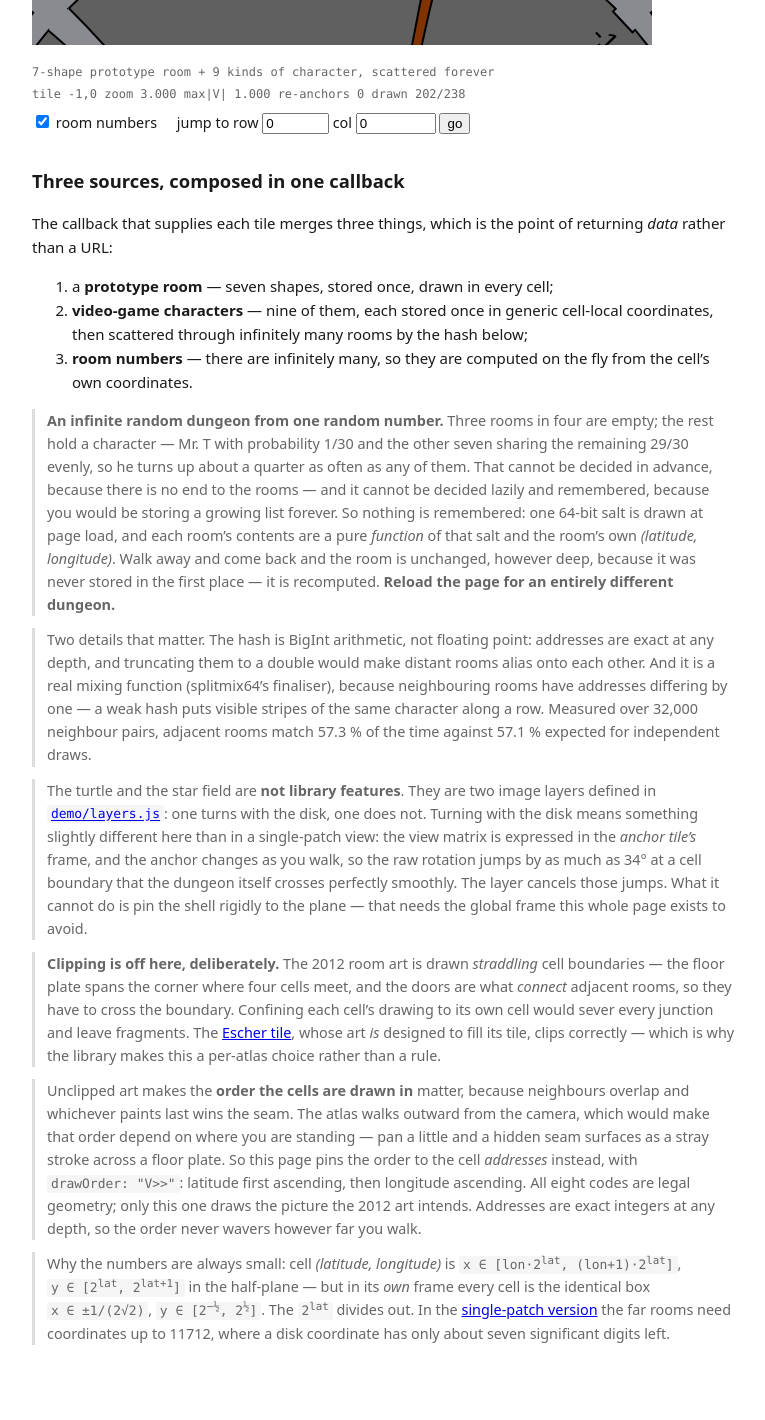
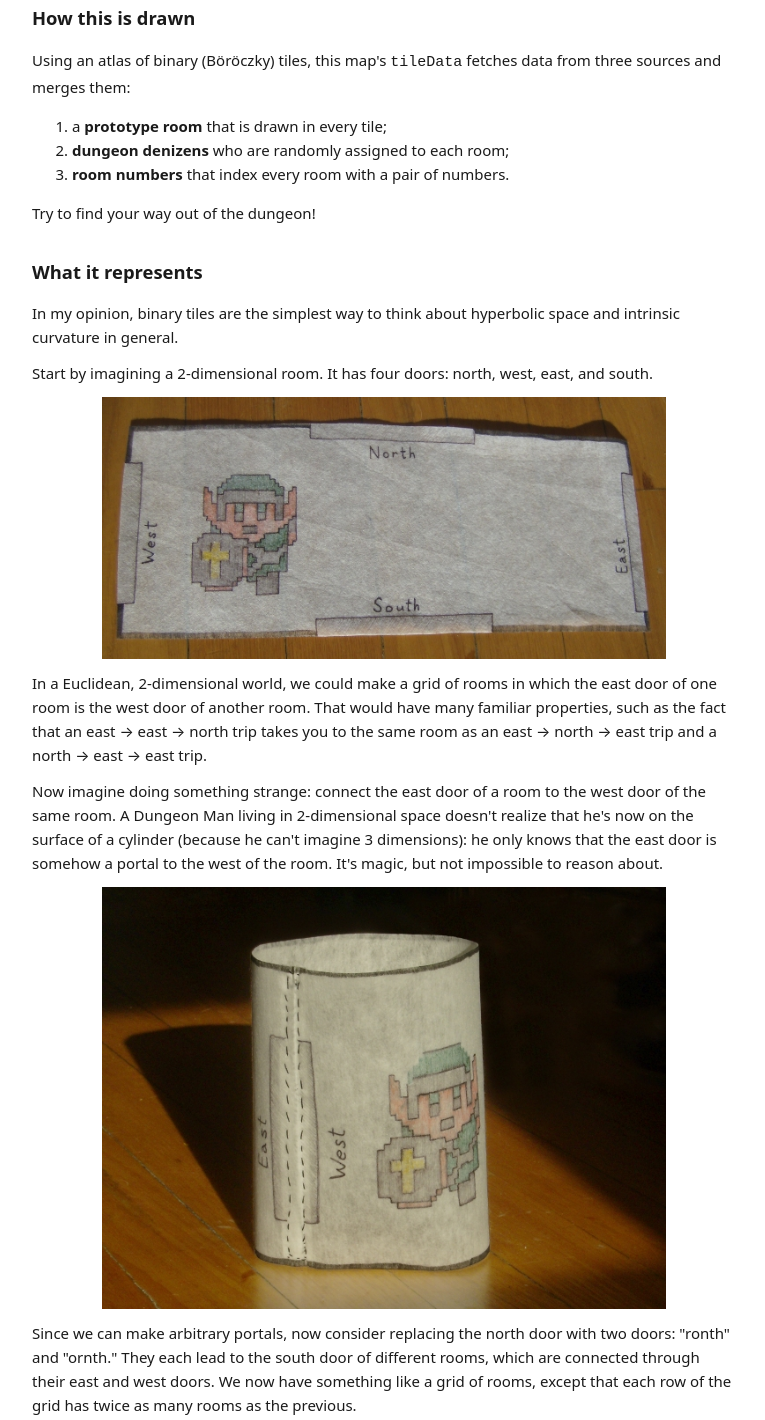
Before and after one commit to jpivarski/hyperbolic-map, a website: page docs/dungeon-atlas.html in a window 1280 px wide. Shown: the part 804-2224 px from the top of the page, without its empty margins (256-1021 px from the left). Drawn offline with Linux system fonts and the light colour scheme.

Commit message:
better write-up of dungeon-atlas.html

```diff
--- a/docs/dungeon-atlas.html
+++ b/docs/dungeon-atlas.html
@@ -3,106 +3,85 @@
 <head>
 <meta charset="utf-8">
 <meta name="viewport" content="width=device-width, initial-scale=1">
-<title>Infinite dungeon &mdash; hyperbolic-map-widget</title>
+<title>Dungeon Man &mdash; hyperbolic-map-widget</title>
 <link rel="stylesheet" href="demo/style.css">
 </head>
 <body>
 <nav><a href="index.html">&larr; all examples</a></nav>
 
-<h1>Infinite dungeon</h1>
+<h1>Dungeon Man</h1>
 
-<p>The same dungeon, split into an atlas. Every cell of the tiling is its own little coordinate
-system, so the numbers describing a room are always small no matter how far from the origin that room
-is. Wander as far as you like &mdash; or zoom out until the whole infinite world fits in the disk,
-where a world-turtle is carrying it.</p>
+<div style="display: flex; align-items: center;">
+  <label><input type="checkbox" id="numbers" checked> room numbers</label>
+  <div style="margin-left: auto;">
+    <label>
+      row <input id="row" type="number" value="0" style="width:5em">
+      col <input id="col" type="number" value="0" style="width:6em">
+      <button id="go">go!</button>
+    </label>
+  </div>
+</div>
 
 <div id="map"></div>
-<p class="status"><span id="status">…</span></p>
-<p class="readout" id="readout"></p>
 
-<div class="controls">
-  <label><input type="checkbox" id="numbers" checked> room numbers</label>
-  <label>jump to row <input id="row" type="number" value="0" style="width:5em"> col <input id="col" type="number" value="0" style="width:6em"> <button id="go">go</button></label>
-</div>
+<h2>How this is drawn</h2>
 
-<h2>Three sources, composed in one callback</h2>
-
-<p>The callback that supplies each tile merges three things, which is the point of returning
-<em>data</em> rather than a URL:</p>
+<p>Using an atlas of binary (Böröczky) tiles, this map's <tt>tileData</tt> fetches data from three sources and merges them:</p>
 
 <ol>
-  <li>a <strong>prototype room</strong> &mdash; seven shapes, stored once, drawn in every cell;</li>
-  <li><strong>video-game characters</strong> &mdash; nine of them, each stored once in generic
-      cell-local coordinates, then scattered through infinitely many rooms by the hash below;</li>
-  <li><strong>room numbers</strong> &mdash; there are infinitely many, so they are computed on the fly
-      from the cell&rsquo;s own coordinates.</li>
+  <li>a <strong>prototype room</strong> that is drawn in every tile;</li>
+  <li><strong>dungeon denizens</strong> who are randomly assigned to each room;</li>
+  <li><strong>room numbers</strong> that index every room with a pair of numbers.</li>
 </ol>
 
-<p class="note"><strong>An infinite random dungeon from one random number.</strong> Three rooms in four
-are empty; the rest hold a character &mdash; Mr.&nbsp;T with probability 1/30 and the other seven
-sharing the remaining 29/30 evenly, so he turns up about a quarter as often as any of them. That
-cannot be decided in advance, because there is no end to the rooms &mdash; and it cannot be decided
-lazily and remembered, because you would be storing a growing list forever. So nothing is remembered:
-one 64-bit salt is drawn at page load, and each room&rsquo;s contents are a pure <em>function</em> of
-that salt and the room&rsquo;s own <em>(latitude, longitude)</em>. Walk away and come back and the room
-is unchanged, however deep, because it was never stored in the first place &mdash; it is recomputed.
-<strong>Reload the page for an entirely different dungeon.</strong></p>
+<p>Try to find your way out of the dungeon!</p>
 
-<p class="note">Two details that matter. The hash is BigInt arithmetic, not floating point: addresses
-are exact at any depth, and truncating them to a double would make distant rooms alias onto each other.
-And it is a real mixing function (splitmix64&rsquo;s finaliser), because neighbouring rooms have
-addresses differing by one &mdash; a weak hash puts visible stripes of the same character along a row.
-Measured over 32,000 neighbour pairs, adjacent rooms match 57.3&nbsp;% of the time against 57.1&nbsp;%
-expected for independent draws.</p>
+<h2>What it represents</h2>
 
-<p class="note">The turtle and the star field are <strong>not library features</strong>. They are two
-image layers defined in <a href="demo/layers.js"><code>demo/layers.js</code></a>: one turns with the
-disk, one does not. Turning with the disk means something slightly different here than in a
-single-patch view: the view matrix is expressed in the <em>anchor tile&rsquo;s</em> frame, and the
-anchor changes as you walk, so the raw rotation jumps by as much as 34&deg; at a cell boundary that
-the dungeon itself crosses perfectly smoothly. The layer cancels those jumps. What it cannot do is
-pin the shell rigidly to the plane &mdash; that needs the global frame this whole page exists to
-avoid.</p>
+<p>In my opinion, binary tiles are the simplest way to think about hyperbolic space and intrinsic curvature in general.</p>
 
-<p class="note"><strong>Clipping is off here, deliberately.</strong> The 2012 room art is drawn
-<em>straddling</em> cell boundaries &mdash; the floor plate spans the corner where four cells meet,
-and the doors are what <em>connect</em> adjacent rooms, so they have to cross the boundary. Confining
-each cell&rsquo;s drawing to its own cell would sever every junction and leave fragments. The
-<a href="escher-atlas.html">Escher tile</a>, whose art <em>is</em> designed to fill its tile, clips
-correctly &mdash; which is why the library makes this a per-atlas choice rather than a rule.</p>
+<p>Start by imagining a 2-dimensional room. It has four doors: north, west, east, and south.</p>
 
-<p class="note">Unclipped art makes the <strong>order the cells are drawn in</strong> matter, because
-neighbours overlap and whichever paints last wins the seam. The atlas walks outward from the camera,
-which would make that order depend on where you are standing &mdash; pan a little and a hidden seam
-surfaces as a stray stroke across a floor plate. So this page pins the order to the cell
-<em>addresses</em> instead, with <code>drawOrder:&nbsp;"V&gt;&gt;"</code>: latitude first ascending,
-then longitude ascending. All eight codes are legal geometry; only this one draws the picture the 2012
-art intends. Addresses are exact integers at any depth, so the order never wavers however far you
-walk.</p>
+<img src="img/dungeon_room.jpg" style="width: 80%; display: block; margin: 10px auto;">
 
-<p class="note">Why the numbers are always small: cell <em>(latitude, longitude)</em> is
-<code>x&nbsp;&isin;&nbsp;[lon&middot;2<sup>lat</sup>, (lon+1)&middot;2<sup>lat</sup>]</code>,
-<code>y&nbsp;&isin;&nbsp;[2<sup>lat</sup>, 2<sup>lat+1</sup>]</code> in the half-plane &mdash; but in
-its <em>own</em> frame every cell is the identical box
-<code>x&nbsp;&isin;&nbsp;&plusmn;1/(2&radic;2)</code>,
-<code>y&nbsp;&isin;&nbsp;[2<sup>&minus;&frac12;</sup>, 2<sup>&frac12;</sup>]</code>. The
-<code>2<sup>lat</sup></code> divides out. In the
-<a href="dungeon.html">single-patch version</a> the far rooms need coordinates up to 11712, where a
-disk coordinate has only about seven significant digits left.</p>
+<p>In a Euclidean, 2-dimensional world, we could make a grid of rooms in which the east door of one room is the west door of another room. That would have many familiar properties, such as the fact that an east → east → north trip takes you to the same room as an east → north → east trip and a north → east → east trip.</p>
+
+<p>Now imagine doing something strange: connect the east door of a room to the west door of the same room. A Dungeon Man living in 2-dimensional space doesn't realize that he's now on the surface of a cylinder (because he can't imagine 3 dimensions): he only knows that the east door is somehow a portal to the west of the room. It's magic, but not impossible to reason about.</p>
+
+<img src="img/circular_dungeon.jpg" style="width: 80%; display: block; margin: 10px auto;">
+
+<p>Since we can make arbitrary portals, now consider replacing the north door with two doors: "ronth" and "ornth." They each lead to the south door of different rooms, which are connected through their east and west doors. We now have something like a grid of rooms, except that each row of the grid has twice as many rooms as the previous.</p>
+
+<img src="img/map.jpg" style="width: 80%; display: block; margin: 10px auto;">
+
+<p>If we try to stitch this together with cloth, it buckles. Dungeon Man doesn't feel the curliness of the cloth any more than he felt the cylinder: all he can see is the way the rooms connect to each other.</p>
+
+<img src="img/curly_dungeons.jpg" style="width: 80%; display: block; margin: 10px auto;">
+
+<p>The way the rooms connect have surprising consequences: to get from room A to room B below, he could go east → east → east → east → east → east → east (7 steps) or south → south → east → ornth → ornth (5 steps). The weird connectivity not only changes what paths get to the same room, but which are the shortest paths to get there.
+
+<img src="img/curly_dungeons2.jpg" style="width: 80%; display: block; margin: 10px auto;">
+
+<p>So far, we've been talking about magic portals connecting the doors with ordinary space in the room. Intrinsic curvature is this weird connectivity at a small scale: instead of sewing together rooms, imagine crocheting every stitch of a surface with more stitches in every row.</p>
+
+<img src="img/crochet.png" style="width: 80%; display: block; margin: 10px auto;">
+
+<p>Or connect every pixel the way we've been connecting rooms—pixels that are so small they can't be seen. Mathematically, the connections are infinitesimal and need to be defined using calculus.</p>
+
+<img src="img/neighboring-pixels.svg" style="width: 50%; display: block; margin: 10px auto;">
+
+<p>Although we are viewing models of 2-dimensional curvature in 3 dimensions, we don't need a higher-dimensional space to make sense of it. Intrinsic curvature is defined by how the space is connected, with large-scale observable effects like the shortest path between two points being something other than what you'd expect in Euclidean space, or the sum of angles in a triangle being more or less than 180°, or the area of a circle being more or less than 2π times the radius.</p>
+
+<p>The Poincaré disk is one way to project it onto a flat computer screen, like a projection of the spherical Earth onto a map widget, but I prefer to zoom into the individual rooms to see curvature as a matter of connectivity.</p>
 
 <script src="lib/hyperbolic-map.iife.js"></script>
 <script type="module">
-import { attachReadout, errorBox } from "./demo/common.js";
+import { errorBox } from "./demo/common.js";
 import { imageLayer } from "./demo/layers.js";
 
 try {
-  const status = document.getElementById("status");
-  status.textContent = "loading…";
   const doc = await (await fetch("dungeon-atlas.json")).json();
   const kinds = Object.keys(doc.critters).length;
-  status.textContent =
-    `${doc.room.length}-shape prototype room + ${kinds} kinds of character, scattered forever`;
-
 
   // Room-number anchors, on the cell's own vertical axis, in the cell's own local coordinates.
   //
@@ -268,7 +247,6 @@ try {
       },
     });
     if (keep) viewport.setCamera(keep);
-    attachReadout(viewport, document.getElementById("readout"));
     window.viewport = viewport;
     window.tiling = tiling;
   }
```
Also changed, not shown: docs/img/circular_dungeon.jpg (added), docs/img/crochet.png (added), docs/img/curly_dungeons.jpg (added), docs/img/curly_dungeons2.jpg (added), docs/img/dungeon_room.jpg (added), docs/img/map.jpg (added), docs/img/neighboring-pixels.svg (added).
